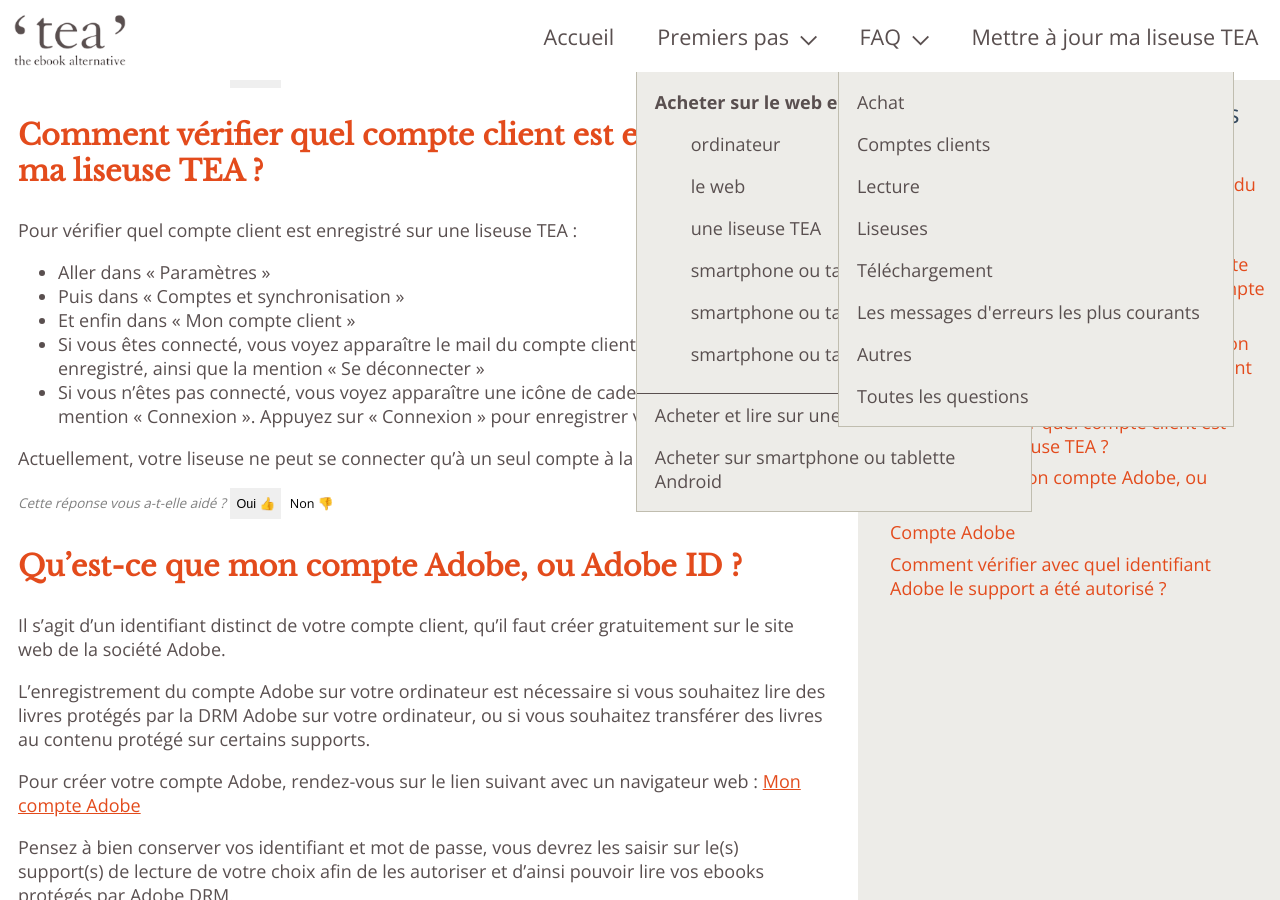
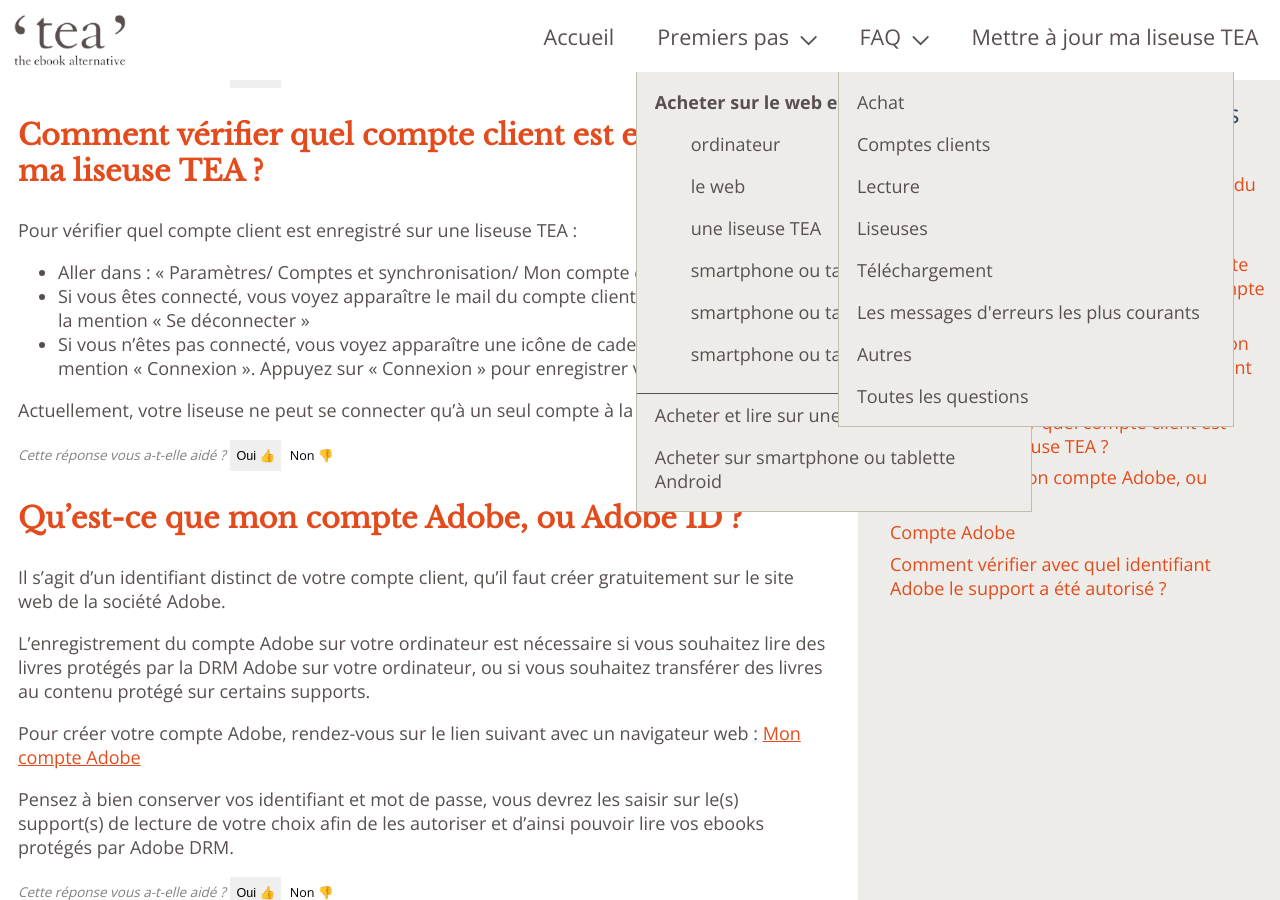
Before and after one commit to TEA-ebook/help-center, a Jekyll site: the page built from _pages/FAQ-comptes.md, in a window 1280 px wide and 900 px high, scrolled down 1227 px. Built offline with Jekyll 4.4.1, drawn with Linux system fonts in a browser that asks for light colours.

Commit message:
Chemin compacté Par/...
après : Aller dans : Paramètres/ Comptes et synchronisation/ Mon compte client »
avant :
- Aller dans « Paramètres »
- Puis dans « Comptes et synchronisation »
- Et enfin dans « Mon compte client »

```diff
--- a/_pages/FAQ-comptes.md
+++ b/_pages/FAQ-comptes.md
@@ -48,10 +48,8 @@
 ### Comment vérifier quel compte client est enregistré sur ma liseuse TEA ?
 
 Pour vérifier quel compte client est enregistré sur une liseuse TEA :
-- Aller dans « Paramètres »
-- Puis dans « Comptes et synchronisation »
-- Et enfin dans « Mon compte client »
-- Si vous êtes connecté, vous voyez apparaître le mail du compte client avec lequel vous êtes enregistré, ainsi que la mention « Se déconnecter »
+- Aller dans : « Paramètres/ Comptes et synchronisation/ Mon compte client »
+- Si vous êtes connecté, vous voyez apparaître le mail du compte client enregistré, ainsi que la mention « Se déconnecter »
 - Si vous n'êtes pas connecté, vous voyez apparaître une icône de cadenas ouvert ainsi que la mention « Connexion ». Appuyez sur « Connexion » pour enregistrer votre compte client.
 
 Actuellement, votre liseuse ne peut se connecter qu'à un seul compte à la fois.
```
